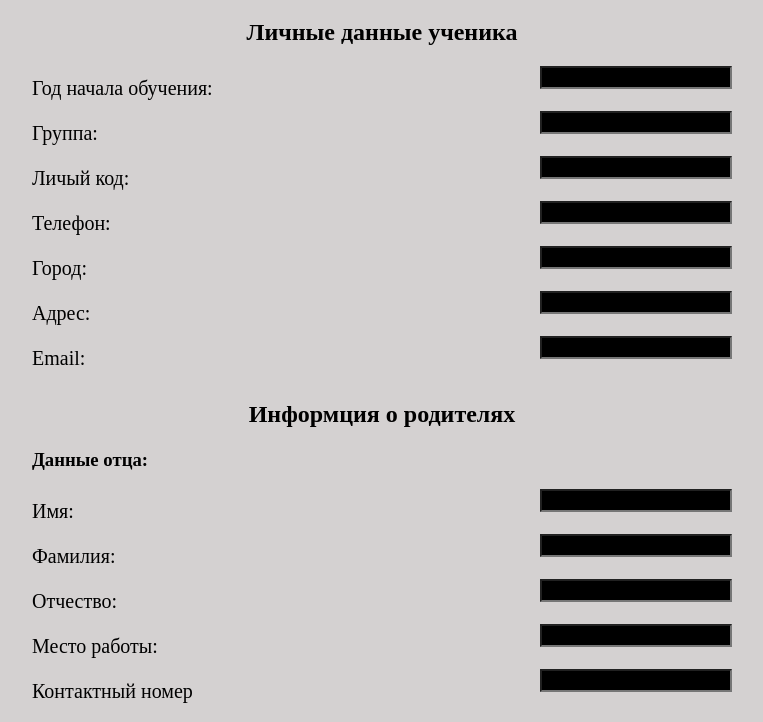
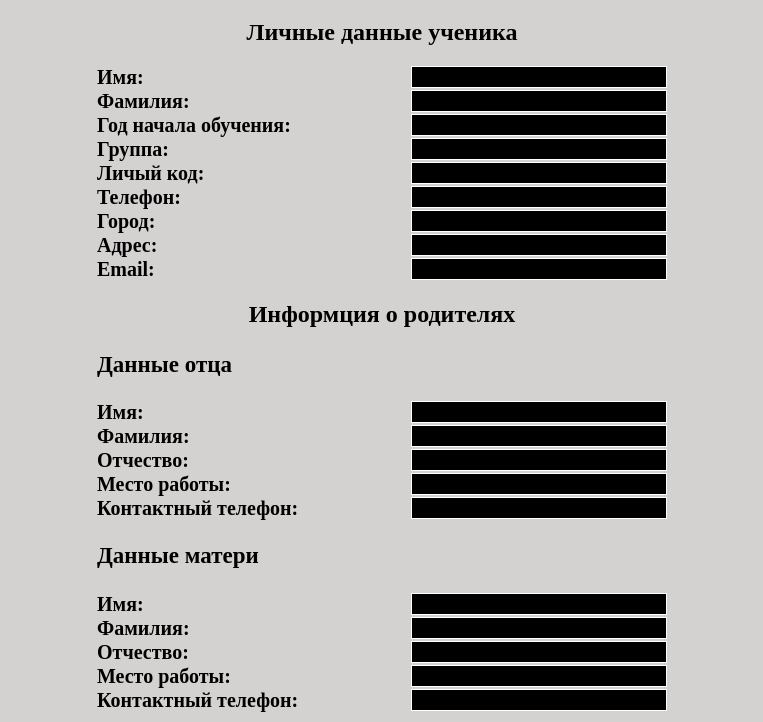
Before and after one commit to RomanKruglikov/Kurator, a plain HTML site: page forma.html in a window 1280 px wide. Shown: the part 61-783 px from the top of the page, without its empty margins (258-1021 px from the left). Drawn offline with nearby package versions, Linux system fonts and the light colour scheme.

Commit message:
forma+index

```diff
--- a/forma.css
+++ b/forma.css
@@ -1,27 +1,54 @@
 body {
 	background: #D4D1D1;
 }
-.wrapper{
-	width: 700px;
+
+.wrapper {
+	width: 570px;
 	margin: 0 auto;
+	margin-bottom: 50px;
 }
 
-h1 {
+h1,h2 {
 	text-align: center;
 }
 
-h2 {
-	text-align: center;
+h3 {
+	font-size: 23px;
 }
 
-input {
+.form  {
+	margin-bottom: 1px;
+	overflow: hidden;
+	font-weight: bold;
+}
+
+.form input {
+	width: 250px;
 	background: black;
 	color: white;
-	font-size: 15px;
+
+	height: 18px;
 	float: right;
+	border: 1px solid white;
+	font-weight: bold;
 }
 
 label {
 	font-size: 20px;
-	line-height: 45px;
 }
+
+.submit input {
+	border: 1px solid #848484;
+	background: #010F27;
+	color: white;
+	float:right;
+	margin-top: 12px;
+	width: 155px;
+	height: 25px;
+	font-size: 16px;
+}
+
+.submit input:hover {
+	background: white;
+	color: black;
+}
--- a/forma.html
+++ b/forma.html
@@ -8,45 +8,33 @@
 </head>
 <body>
 	<div class="wrapper">
-
-		<h1>Форма заполнения</h1>
-
-		<form>
-
-					<h2>Личные данные ученика</h2>
-
-			<div class="uchenik">
-					<label for="1">Год начала обучения:</label> <input type="text" id="1" name="1"><br>
-					<label for="2">Группа:</label> <input type="text" id="2" name="2"> <br>
-					<label for="3">Личый код:</label> <input type="text" id="3" name="3"><br>
-					<label for="4">Телефон:</label> <input type="tel" id="4" name="4"><br>
-					<label for="5">Город:</label> <input type="text" id="5" name="5"><br>
-					<label for="6">Адрес:</label> <input type="text" id="6" name="6"><br>
-					<label for="7">Email:</label> <input type="email" id="7" name="7">
-
-			</div>
-
-							<h2>Информция о родителях</h2>
-					<div class="roditeli">
-								<div class="otec">
-									<h3>Данные отца:</h3>
-
-									<label for="1">Имя:</label> <input type="text" id="1" name="1"><br>
-									<label for="2">Фамилия:</label> <input type="text" id="2" name="2"><br>
-									<label for="3">Отчество:</label> <input type="text" id="3" name="3"><br>
-									<label for="4">Место работы:</label> <input type="text" id="4" name="4"><br>
-									<label for="5">Контактный номер</label> <input type="text" id="5" name="5">
-								</div>
-								<div class="matt">
-									<h3>Данные матери:</h3>
-									<label for="1">Имя:</label> <input type="text" id="1" name="1"><br>
-									<label for="2">Фамилия:</label> <input type="text" id="2" name="2"><br>
-									<label for="3">Отчество:</label> <input type="text" id="3" name="3"><br>
-									<label for="4">Место работы:</label> <input type="text" id="4" name="4"><br>
-									<label for="5">Контактный номер</label> <input type="text" id="5" name="5">
-								</div>
-					</div>
-		</form>
+			<h1>Форма заполнения</h1>
+	<form>
+			<h2>Личные данные ученика</h2>
+				<div class="form">		<label for="studname">Имя:<input type="text" id="studname" name="studname"></label></div>
+				<div class="form">		<label for="studfamily">Фамилия:<input type="text" id="studfamily" name="studfamily"></label></div>
+				<div class="form">		<label for="year">Год начала обучения:<input type="text" id="year" name="year"></label></div>
+				<div class="form">		<label for="grupp">Группа:<input type="text" id="grupp" name="grupp"></label></div>
+				<div class="form">		<label for="id">Личый код:<input type="text" id="id" name="id"></label></div>
+				<div class="form">		<label for="studtel">Телефон:<input type="tel" id="studtel" name="studtel"></label></div>
+				<div class="form">		<label for="city">Город:<input type="text" id="city" name="city"></label></div>
+				<div class="form">		<label for="address">Адрес:<input type="text" id="address" name="address"></label></div>
+				<div class="form">		<label for="email">Email:<input type="email" id="email" name="email"></label></div>
+			<h2>Информция о родителях</h2>
+			<h3>Данные отца</h3>
+				<div class="form">		<label for="fathname">Имя:<input type="text" id="fathname" name="fathname"></label></div>
+				<div class="form">		<label for="fathfamily">Фамилия:<input type="text" id="fathfamily" name="fathfamily"></label></div>
+				<div class="form">		<label for="fathpatronymic">Отчество:<input type="text" id="fathpatronymic" name="fathpatronymic"></label></div>
+				<div class="form">		<label for="fathjob">Место работы:<input type="text" id="fathjob" name="fathjob"></label></div>
+				<div class="form">		<label for="fathtel">Контактный телефон:<input type="tel" id="fathtel" name="fathtel"></label></div>
+			<h3>Данные матери</h3>
+				<div class="form">		<label for="mothname">Имя:<input type="text" id="mothname" name="mothname"></label></div>
+				<div class="form">		<label for="mothfamily">Фамилия:<input type="text" id="mothfamily" name="mothfamily"></label></div>
+				<div class="form">		<label for="mothpatronymic">Отчество:<input type="text" id="mothpatronymic" name="mothpatronymic"></label></div>
+				<div class="form">		<label for="mothjob">Место работы:<input type="text" id="mothjob" name="mothjob"></label></div>
+				<div class="form">		<label for="mothtel">Контактный телефон:<input type="tel" id="mothtel" name="mothtel"></label></div>
+				<div class="submit"><input type="submit" value="Отправить" name="19"></div>
+	</form>
 
 	</div>
 </body>
--- a/styleindex.css
+++ b/styleindex.css
@@ -3,15 +3,16 @@ body {
 }
 
 .wrapper {
-	width: 750px;
+	width: 725px;
 	margin: 0 auto;
 }
 
-.h1 {
+h1 {
 	text-align: center;
 }
 
 .gruppa select{
+	border: 1px solid #393B0B;
 	width: 180px;
 	height: 30px;
 	font-weight: bold;
@@ -25,6 +26,7 @@ body {
 .contentspisok select {
 	background: black;
 	color: white;
+	border: 1px solid #848484;
 	width: 365px;
 	font-size: 18px;
 }
@@ -40,14 +42,17 @@ body {
 }
 
 input {
+	display: block;
 	background: black;
 	color: white;
+	border: 1px solid #848484;
 	font-weight: bold;
 	font-size: 17px;
+	margin-bottom: 31px;
+	width: 250px;
 }
 
 p {
 	display: inline;
-	line-height: 50px;
 	font-size: 20px;
 }
```
Also changed, not shown: index.html (+12 -13 lines), 1 other file.
